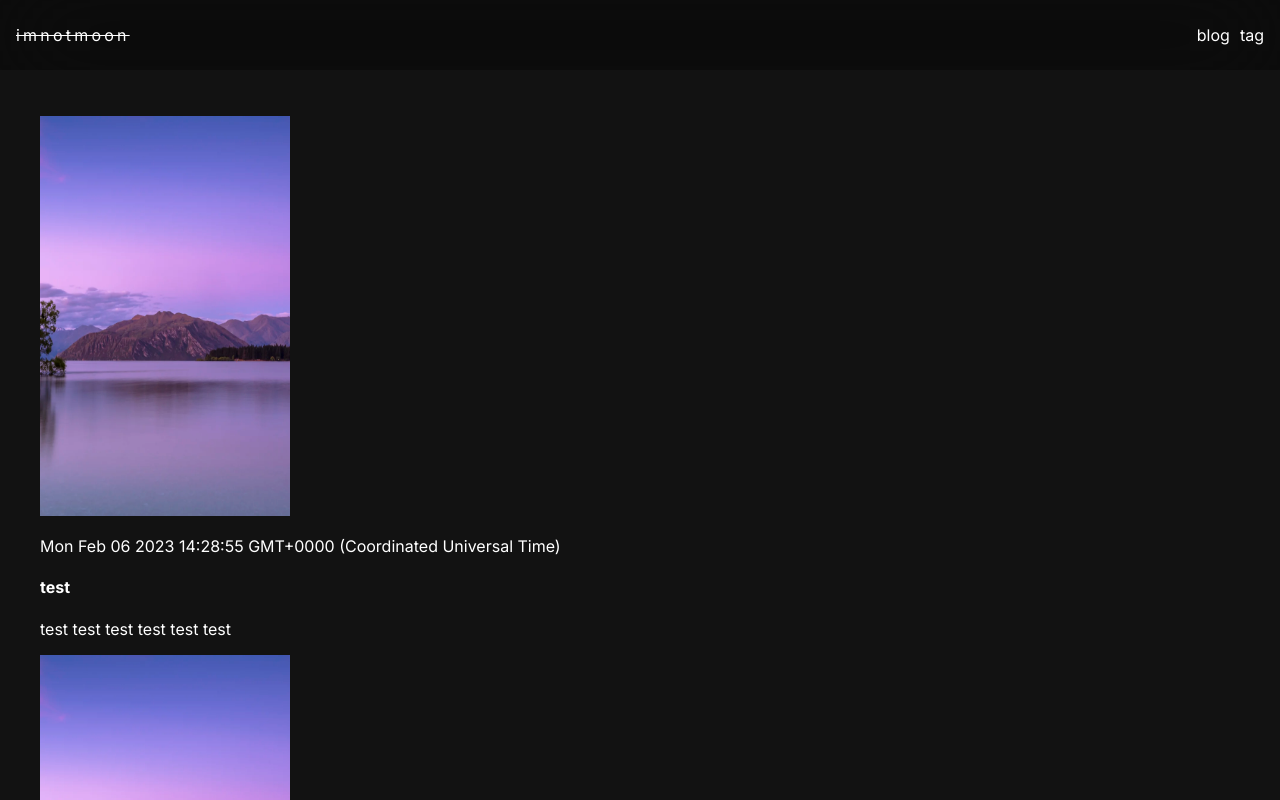
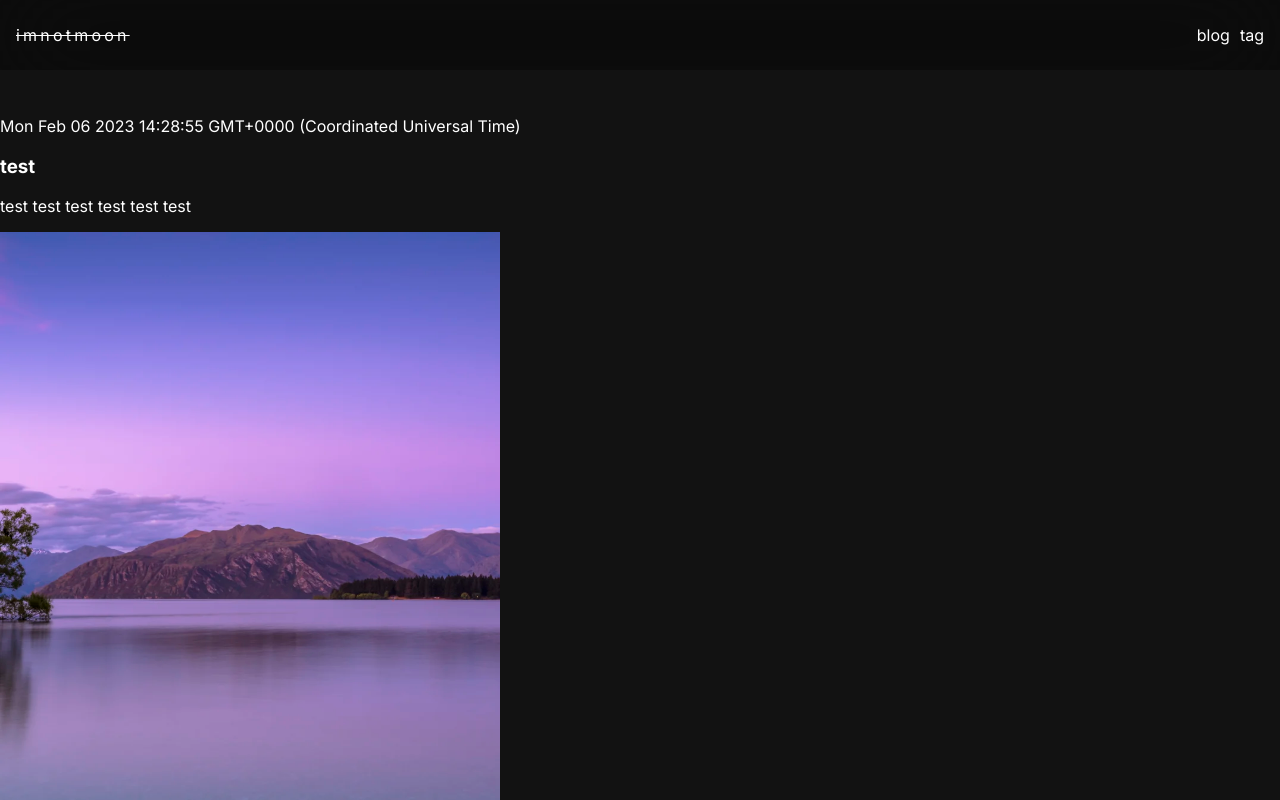
Before and after one commit to imnotmoon/blog, a Next.js app: page / in a window 1280 px wide. Shown: the top 800 px of the page. Built offline with nearby package versions, Linux system fonts and the light colour scheme.

Commit message:
Add MainPost

```diff
--- a/src/app/page.tsx
+++ b/src/app/page.tsx
@@ -1,7 +1,12 @@
 import { PostList } from '@/components/post/list/PostList';
+import { MainPost } from '@/components/post/main/MainPost';
+import { post } from '@/components/post/Post.mock';
 
 const Home = () => (
   <main>
+    <section>
+      <MainPost {...post} />
+    </section>
     <section>
       <PostList />
     </section>
--- a/src/components/post/Post.mock.ts
+++ b/src/components/post/Post.mock.ts
@@ -1,6 +1,7 @@
 import thumbnail from './thumbnail.png';
+import { Post } from '@/components/post/Post.hooks';
 
-export const post = {
+export const post: Post = {
   id: 1,
   title: 'test',
   description: 'test test test test test test',
@@ -8,7 +9,7 @@ export const post = {
   uploadAt: new Date(),
 };
 
-export const postList = new Array(10).fill(post).map((post, idx) => ({
+export const postList: Post[] = new Array(10).fill(post).map((post, idx) => ({
   ...post,
   id: idx,
 }));
--- /dev/null
+++ b/src/components/post/main/MainPost.module.scss
@@ -0,0 +1,13 @@
+.root {}
+
+.header {}
+
+.body {}
+
+.title {}
+
+.description {}
+
+.thumbnail {}
+
+.upload {}
--- /dev/null
+++ b/src/components/post/main/MainPost.tsx
@@ -0,0 +1,18 @@
+import { Post } from '@/components/post/Post.hooks';
+import styles from './MainPost.module.scss';
+import Image from 'next/image';
+
+export type MainPostProps = Post;
+
+export const MainPost = ({ title, description, thumbnailUrl, uploadAt }: MainPostProps) => (
+  <div className={styles.root}>
+    <div className={styles.header}>
+      <p>{uploadAt.toString()}</p>
+      <h3 className={styles.title}>{title}</h3>
+      <p className={styles.description}>{description}</p>
+    </div>
+    <div className={styles.body}>
+      <Image src={thumbnailUrl} alt={title} className={styles.thumbnail} width={500} height={600} />
+    </div>
+  </div>
+);
```
Also changed, not shown: src/components/post/Post.hooks.ts (added, +10 -0 lines), src/components/post/card/PostCard.tsx (+2 -7 lines).
